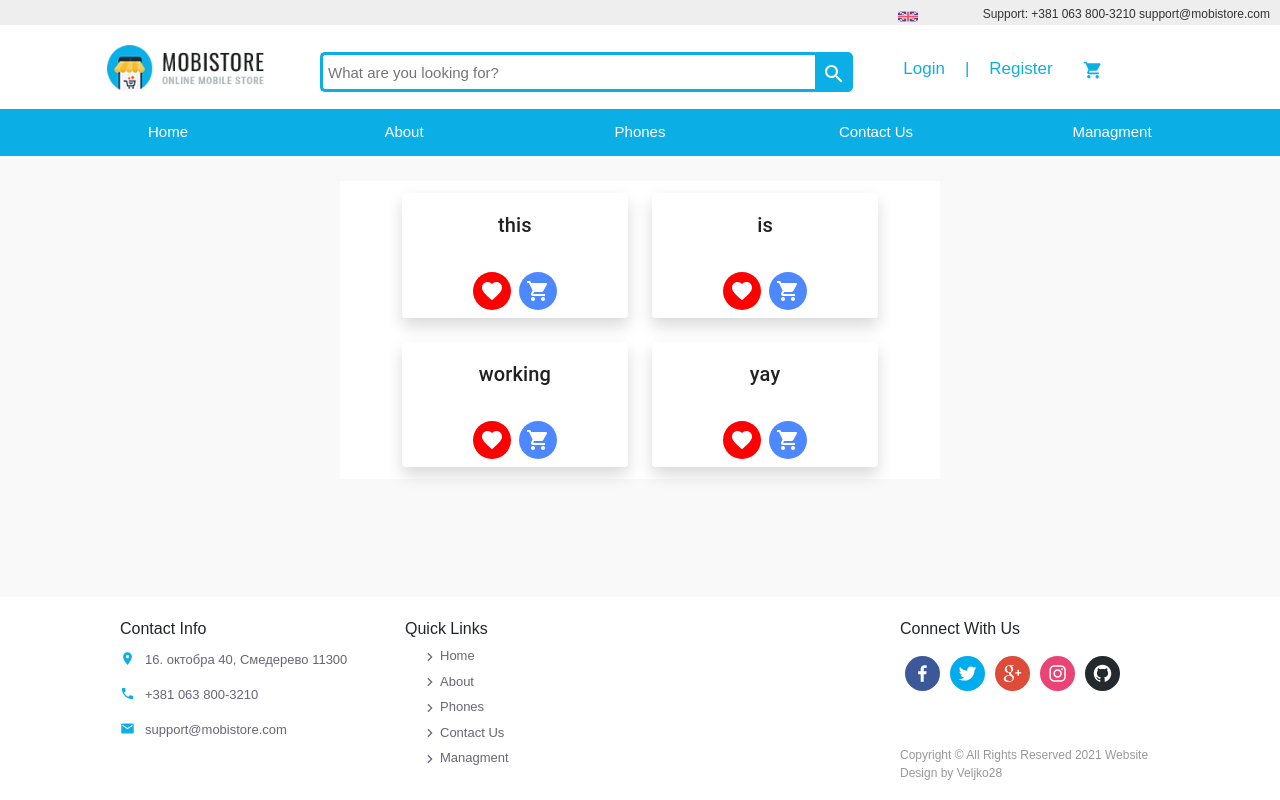
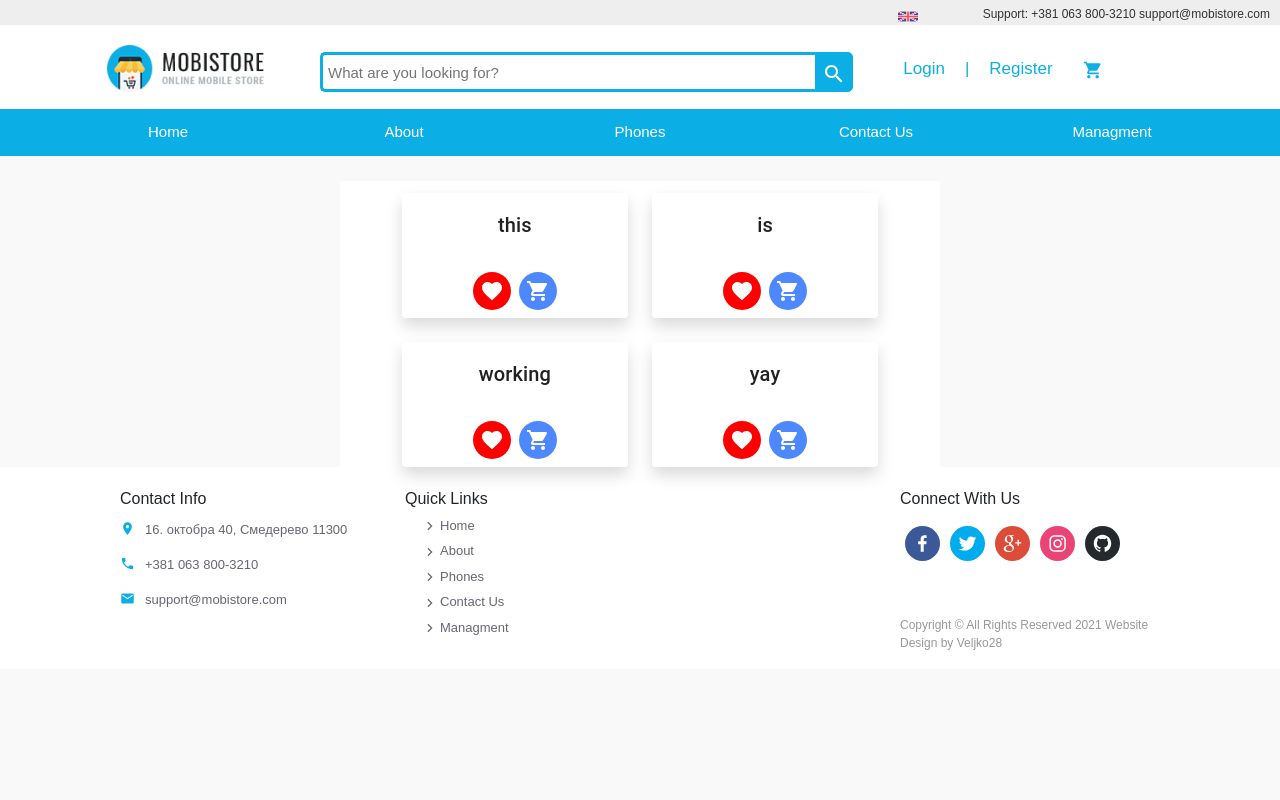
Before and after one commit to Veljko28/Phone-Ui, a Next.js app: page / in a window 1280 px wide. Built offline with nearby package versions, Linux system fonts and the light colour scheme; a web font is replaced by a local one.

Commit message:
fixing the footer

```diff
--- a/components/Footer.tsx
+++ b/components/Footer.tsx
@@ -13,8 +13,8 @@ import socialLinks from '../constants/SocialLinks';
 
 const QuickLink = ({href,name} : {href: string, name: string}) => {
   return (
-  <div className="footer-text">
-   <li key={v4()}>
+  <div className="footer-text" key={name}>
+   <li>
      <ArrowForwardIosIcon style={{fontSize: '10px', margin: '5px'}}/>
      <Link href={href}>{name}</Link>
     </li>
@@ -22,10 +22,9 @@ const QuickLink = ({href,name} : {href: string, name: string}) => {
   );
 }
 
-export const Footer = () => {
+const Footer = () => {
 
   return (
-    <footer>
       <Grid container className="footer-container">
           <Grid xs={12} md={6} lg={3} item>
             Contact Info
@@ -54,9 +53,11 @@ export const Footer = () => {
           <Grid xs={12} md={6} lg={3} item >
             <div style={{marginBottom: '10px',}}>Connect With Us</div>
             {socialLinks.map(x => <SocialIcon url={x} style={{width: '35px', height: '35px', margin: '5px'}} /> )}
-            <div style={{marginTop: '50px', fontSize: '12px', color: '#999'}}>Copyright © All Rights Reserved 2021 Website Design by Veljko28</div>
+            <div style={{marginTop: '50px', fontSize: '12px', color: '#999'}}>Copyright © All Rights Reserved {new Date().getFullYear()} Website Design by <a href="https://github.com/Veljko28">Veljko28</a></div>
           </Grid>
       </Grid>
-    </footer>
   )
 }
+
+
+export default Footer;
--- a/components/Layout.tsx
+++ b/components/Layout.tsx
@@ -1,11 +1,13 @@
 import {Header} from './Header';
-import {Footer} from './Footer';
+import Footer from './Footer';
 
 export default function Layout({children} : any) {
   return (
-    <div>
+    <div className="page-container">
       <Header/>
-      <main style={{minHeight: 'calc(100vh - 350px - 85px)'}}>{children}</main>
+      <div className="content-wrap">
+        {children}
+      </div>
       <Footer/>
     </div>
   )
--- a/pages/_app.tsx
+++ b/pages/_app.tsx
@@ -9,7 +9,8 @@ import Head from 'next/head'
 import Layout from '../components/Layout';
 
 function MyApp({ Component, pageProps }: AppProps) {
-  return (<Provider store={store}>
+  return (
+      <Provider store={store}>
           <Layout>
               <Head>
               <title>MobiStore - Online Mobile Store</title>
@@ -17,6 +18,7 @@ function MyApp({ Component, pageProps }: AppProps) {
             </Head>
             <Component {...pageProps} />
           </Layout>
-    </Provider>)
+      </Provider>
+)
 }
 export default MyApp
```
Lines whose indentation alone changed are shown as unchanged.
